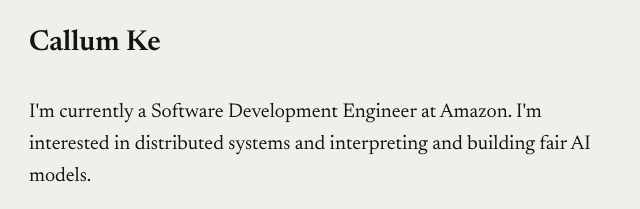
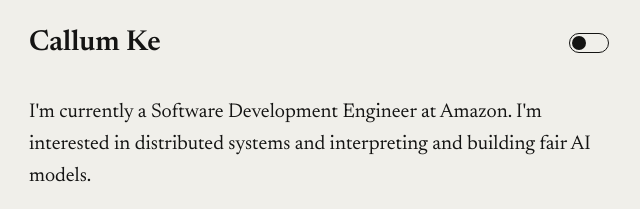
Before and after one commit to ckallum/ckallum.github.io, a website: page index.html in a window 1280 px wide. Shown: the top 209 px of the page, 321-961 px from the left. Drawn offline with Linux system fonts and the light colour scheme.

Commit message:
Update Landing Scripts

```diff
--- a/index.html
+++ b/index.html
@@ -27,7 +27,7 @@
       src: url("../../assets/fonts/Newsreader-italic.woff2") format("woff2");
     }
   </style>
-
+  <script src="../../assets/js/toc.js" defer></script>
   <script src="assets/js/darkmode.js" defer></script>
 </head>
 <body>
```
